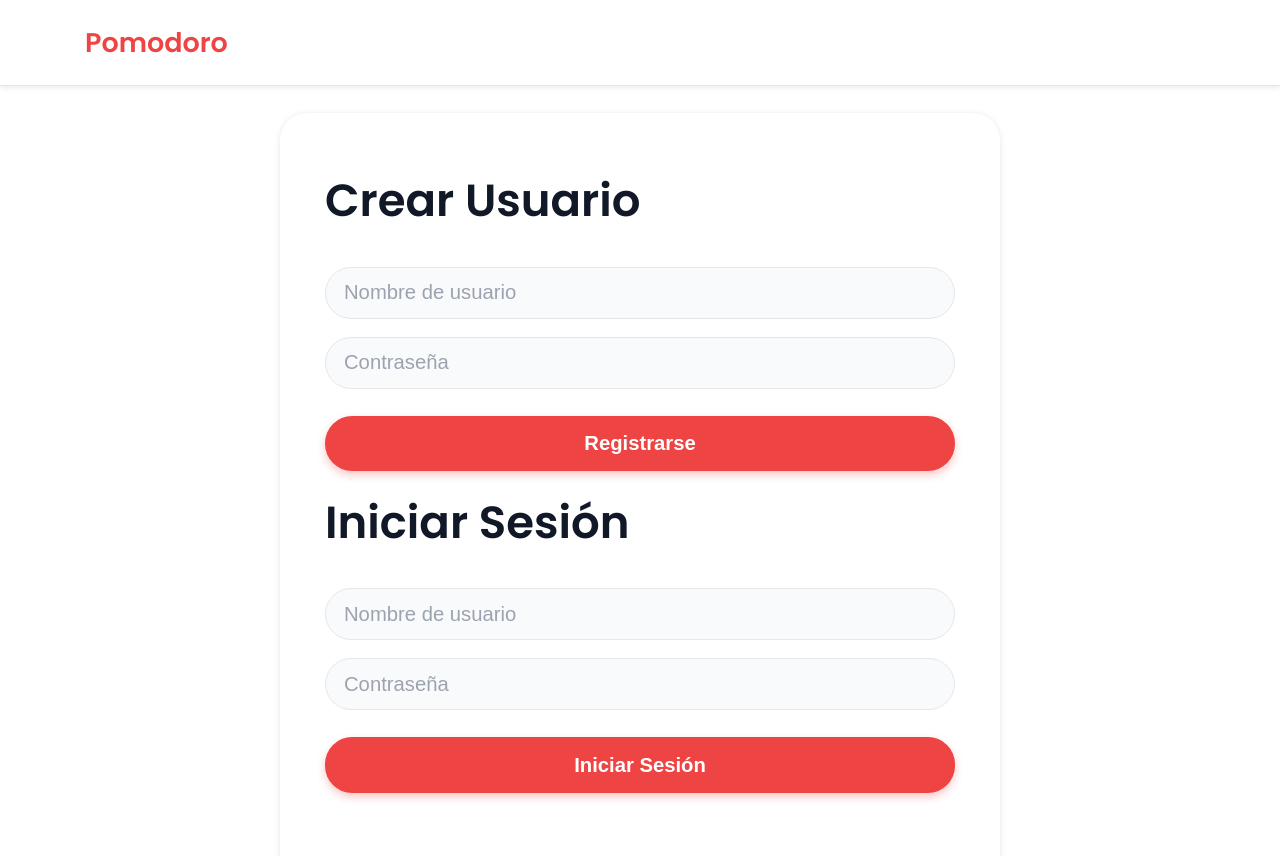
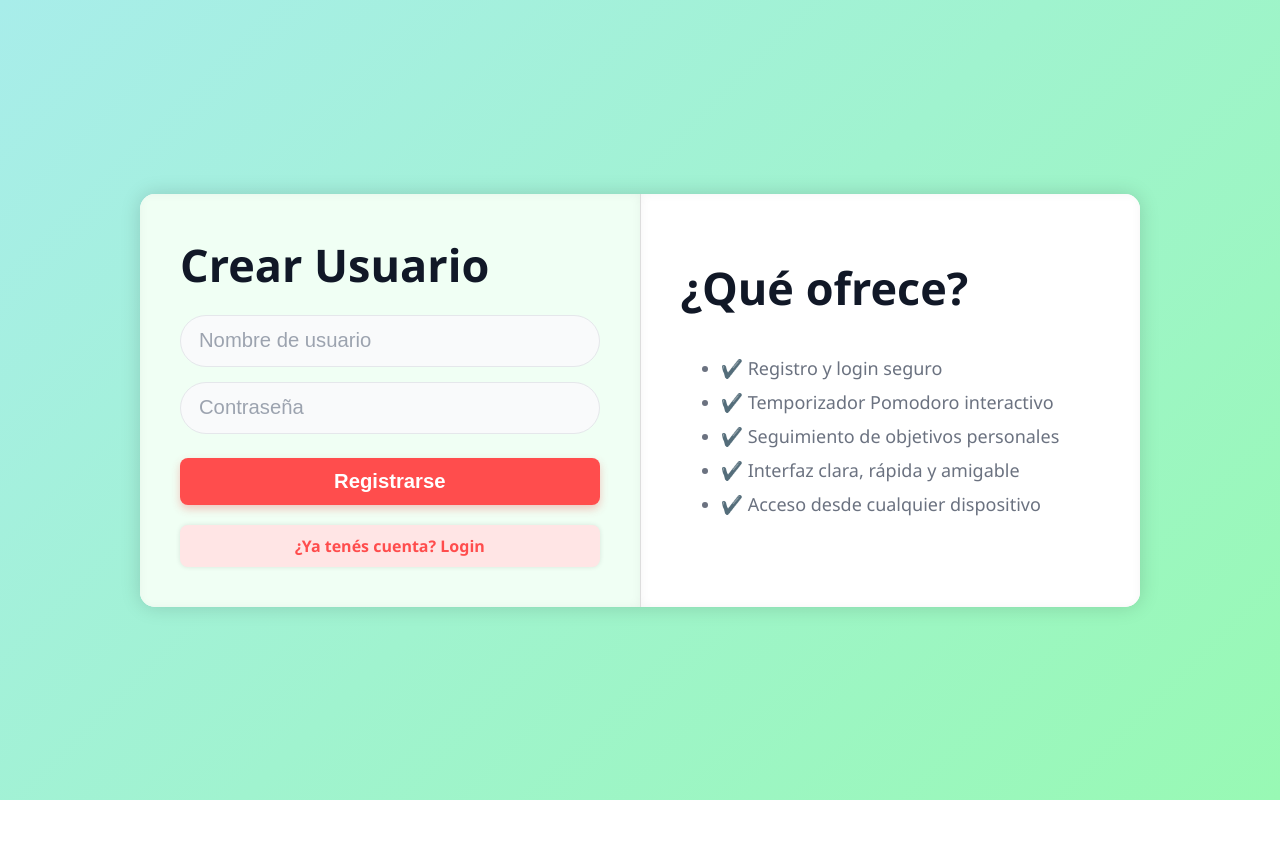
Before and after one commit to fedittt0/pomodoro-gamified, a website: page auth_interface.html in a window 1280 px wide. Shown: the top 856 px of the page. After the commit the page ends 800 px from the top, so only its background shows below. Drawn offline with Linux system fonts and the light colour scheme.

Commit message:
Add files via upload

```diff
--- a/auth_interface.html
+++ b/auth_interface.html
@@ -3,40 +3,199 @@
 <head>
     <meta charset="UTF-8">
     <meta name="viewport" content="width=device-width, initial-scale=1.0">
-    <title>Pomodoro - Login y Registro</title>
+    <title>Pomodoro - Bienvenida</title>
     <link rel="stylesheet" href="estilos.css">
+    <style>
+        body {
+            display: flex;
+            justify-content: center;
+            align-items: center;
+            height: 100vh;
+            margin: 0;
+            font-family: 'Segoe UI', Tahoma, Geneva, Verdana, sans-serif;
+            background: linear-gradient(135deg, #a8edea, #98f9b4);
+        }
+
+        .container {
+            display: flex;
+            width: 80%;
+            max-width: 1000px;
+            background-color: white;
+            border-radius: 15px;
+            box-shadow: 0 0 20px rgba(0,0,0,0.15);
+            overflow: hidden;
+            animation: fadeIn 1s ease;
+        }
+
+        .left, .right {
+            flex: 1;
+            padding: 40px;
+            transition: all 0.5s ease;
+        }
+
+        .left {
+            background-color: #f0fff4;
+            display: flex;
+            flex-direction: column;
+            justify-content: center;
+            border-right: 1px solid #ddd;
+            box-shadow: inset 0 0 10px rgba(0,0,0,0.05);
+        }
+
+        .right {
+            background-color: #ffffff;
+            display: flex;
+            flex-direction: column;
+            justify-content: center;
+            box-shadow: inset 0 0 10px rgba(0,0,0,0.05);
+        }
+
+        h2 {
+            margin-bottom: 20px;
+            transition: color 0.3s ease;
+        }
+
+        input {
+            display: block;
+            width: 100%;
+            padding: 12px;
+            margin-bottom: 15px;
+            border: 1px solid #ccc;
+            border-radius: 8px;
+            transition: all 0.3s ease;
+        }
+
+        input:focus {
+            border-color: #ff4d4d;
+            box-shadow: 0 0 5px #ff4d4d;
+            outline: none;
+        }
+
+        button {
+            padding: 12px 20px;
+            border: none;
+            border-radius: 8px;
+            background-color: #ff4d4d;
+            color: white;
+            cursor: pointer;
+            transition: all 0.3s ease, box-shadow 0.3s ease;
+        }
+
+        button:hover {
+            background-color: #e04343;
+            box-shadow: 0 0 10px #ff4d4d;
+        }
+
+        .toggle {
+            margin-top: 20px;
+            cursor: pointer;
+            color: #ff4d4d;
+            font-weight: bold;
+            font-size: 16px;
+            background-color: #ffe5e5;
+            padding: 10px;
+            border-radius: 8px;
+            text-align: center;
+            transition: background-color 0.3s ease, color 0.3s ease;
+            box-shadow: 0 0 5px rgba(0,0,0,0.1);
+        }
+
+        .toggle:hover {
+            background-color: #ff4d4d;
+            color: white;
+        }
+
+        .message {
+            position: absolute;
+            top: 50%;
+            left: 50%;
+            transform: translate(-50%, -50%);
+            background-color: rgba(0, 0, 0, 0.7);
+            backdrop-filter: blur(5px);
+            color: white;
+            padding: 20px 50px;
+            border-radius: 15px;
+            font-size: 18px;
+            display: none;
+            animation: fadeInScale 0.5s ease;
+            text-align: center;
+        }
+
+        ul li {
+            margin-bottom: 10px;
+        }
+
+        @keyframes fadeIn {
+            from { opacity: 0; transform: translateY(-20px); }
+            to { opacity: 1; transform: translateY(0); }
+        }
+
+        @keyframes fadeInScale {
+            from { opacity: 0; transform: scale(0.8); }
+            to { opacity: 1; transform: scale(1); }
+        }
+    </style>
 </head>
 <body>
-    <nav role="navigation" aria-label="Primary Navigation" class="nav">
-        <div class="nav-container">
-            <a href="index.html" class="logo" aria-label="Homepage logo placeholder">Pomodoro</a>
+    <div class="message" id="auth-message"></div>
+
+    <div class="container">
+        <div class="left">
+            <h2 id="form-title">Crear Usuario</h2>
+            <input type="text" id="username" placeholder="Nombre de usuario">
+            <input type="password" id="password" placeholder="Contraseña">
+            <button id="submit-btn" onclick="registrarUsuario()">Registrarse</button>
+            <div class="toggle" id="toggle-form" onclick="cambiarFormulario()">¿Ya tenés cuenta? Login</div>
         </div>
-    </nav>
 
-    <div class="content-wrapper">
-        <div class="main-content"> <div class="auth-container">
-                <h2>Crear Usuario</h2>
-                <input type="text" id="register-username" placeholder="Nombre de usuario">
-                <input type="password" id="register-password" placeholder="Contraseña">
-                <button onclick="registrarUsuario()">Registrarse</button>
+        <div class="right">
+            <h2>¿Qué ofrece?</h2>
+            <ul>
+                <li>✔️ Registro y login seguro</li>
+                <li>✔️ Temporizador Pomodoro interactivo</li>
+                <li>✔️ Seguimiento de objetivos personales</li>
+                <li>✔️ Interfaz clara, rápida y amigable</li>
+                <li>✔️ Acceso desde cualquier dispositivo</li>
+            </ul>
+        </div>
+    </div>
 
-                <h2>Iniciar Sesión</h2>
-                <input type="text" id="login-username" placeholder="Nombre de usuario">
-                <input type="password" id="login-password" placeholder="Contraseña">
-                <button onclick="loginUsuario()">Iniciar Sesión</button>
+    <script>
+        let modoRegistro = true;
 
-                <p id="auth-message"></p>
-            </div>
-        </div>
-    </div> <script>
+        function cambiarFormulario() {
+            const title = document.getElementById('form-title');
+            const button = document.getElementById('submit-btn');
+            const toggle = document.getElementById('toggle-form');
+
+            modoRegistro = !modoRegistro;
+
+            if (modoRegistro) {
+                title.textContent = 'Crear Usuario';
+                button.textContent = 'Registrarse';
+                button.onclick = registrarUsuario;
+                toggle.textContent = '¿Ya tenés cuenta? Login';
+            } else {
+                title.textContent = 'Iniciar Sesión';
+                button.textContent = 'Login';
+                button.onclick = loginUsuario;
+                toggle.textContent = '¿No tenés cuenta? Crear Usuario';
+            }
+        }
+
+        function mostrarMensaje(texto) {
+            const mensaje = document.getElementById('auth-message');
+            mensaje.textContent = texto;
+            mensaje.style.display = 'block';
+            mensaje.style.animation = 'fadeInScale 0.5s ease';
+            setTimeout(() => {
+                mensaje.style.display = 'none';
+            }, 2500);
+        }
+
         function registrarUsuario() {
-            const nombre = document.getElementById('register-username').value;
-            const password = document.getElementById('register-password').value;
-
-            if (!nombre || !password) {
-                document.getElementById('auth-message').textContent = 'Por favor, completá todos los campos.';
-                return;
-            }
+            const nombre = document.getElementById('username').value;
+            const password = document.getElementById('password').value;
 
             fetch('https://pomodoro-gamified.onrender.com/api/usuarios', {
                 method: 'POST',
@@ -45,22 +204,17 @@
             })
             .then(response => response.json())
             .then(data => {
-                document.getElementById('auth-message').textContent = data.mensaje;
+                mostrarMensaje(data.mensaje);
             })
             .catch(error => {
-                document.getElementById('auth-message').textContent = 'Error al registrar.';
+                mostrarMensaje('Error al registrar.');
                 console.error('Error:', error);
             });
         }
 
         function loginUsuario() {
-            const nombre = document.getElementById('login-username').value;
-            const password = document.getElementById('login-password').value;
-
-            if (!nombre || !password) {
-                document.getElementById('auth-message').textContent = 'Por favor, completá todos los campos.';
-                return;
-            }
+            const nombre = document.getElementById('username').value;
+            const password = document.getElementById('password').value;
 
             fetch('https://pomodoro-gamified.onrender.com/api/login', {
                 method: 'POST',
@@ -75,33 +229,16 @@
                 }
             })
             .then(data => {
-                document.getElementById('auth-message').textContent = data.mensaje;
+                mostrarMensaje(data.mensaje);
                 localStorage.setItem('usuario', nombre);
-                localStorage.setItem('userId', data.userId); // <--- THIS LINE IS CRITICAL
                 setTimeout(() => {
                     window.location.href = 'index.html';
-                }, 1500);
+                }, 2000);
             })
             .catch(error => {
-                document.getElementById('auth-message').textContent = error.message;
+                mostrarMensaje(error.message);
                 console.error('Error:', error);
             });
-        }
-
-        // Mostrar el nombre del usuario en el menú si está logueado
-        document.addEventListener('DOMContentLoaded', () => {
-            const usuario = localStorage.getItem('usuario');
-            if (usuario) {
-                const nav = document.querySelector('.nav-container ul');
-                const userItem = document.createElement('li');
-                userItem.innerHTML = `<span style="font-weight: 600;">Hola, ${usuario}!</span> <a href="#" onclick="logoutUsuario()">Salir</a>`;
-                nav.appendChild(userItem);
-            }
-        });
-
-        function logoutUsuario() {
-            localStorage.removeItem('usuario');
-            window.location.reload();
         }
     </script>
 </body>
```
